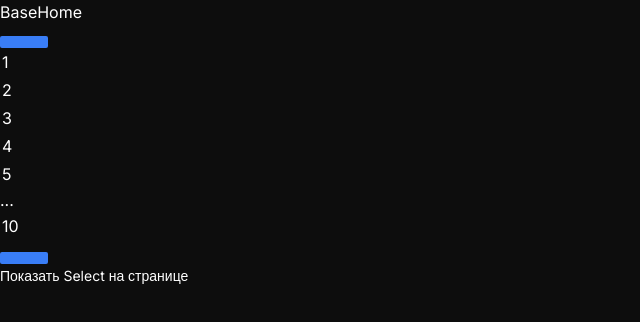
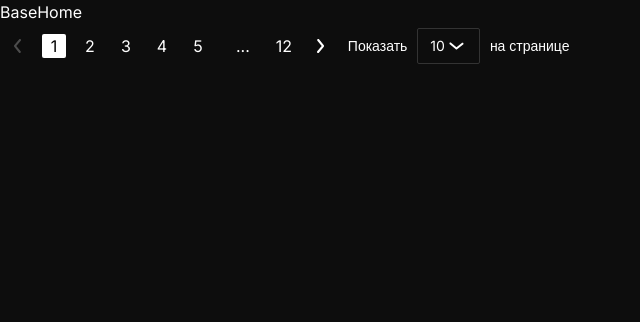
Before and after one commit to IncubatorSamurai/Inctagram, a Next.js app: page / in a window 1280 px wide. Shown: the top 322 px of the page, without its empty margins (0-640 px from the left). Built offline with nearby package versions, Linux system fonts and the light colour scheme; a web font is replaced by a local one.

Commit message:
IC-12: added pagination

```diff
--- a/src/app/page.tsx
+++ b/src/app/page.tsx
@@ -1,24 +1,37 @@
 'use client'
-import {Pagination} from '@/shared/ui/pagination/Pagination'
-import {useState} from "react";
+import { Pagination } from '@/shared/ui/pagination/Pagination'
+import { useState } from "react";
 
 
 export default function BaseHome() {
-    const [testV, setTestV] = useState(1)
-    const handlTest = (value: number) => {
-        console.log('valueTest: ', value)
-        setTestV(value)
+  const [currentPage, setCurrentPage] = useState(1)
+  const [itemPerPage, setItemPerPage] = useState(10)
+
+    const testHandlerChangeCurrentPage = (value: number) => {
+        setCurrentPage(value)
+        console.log(value);
+
     }
+
+    const testHandlerChangeItemsPerPage = (value: number) => {
+        console.log(value);
+        setItemPerPage(value)
+    }
+
+    const requestTotalPageCount = 120 //начиная с 8 страниц появляются точки
+
+
     return (
         <div>
             BaseHome
             <Pagination
-                totalItemsCount={10} // Общее количество элементов
-                pageItemsCount={1} // Количество элементов на странице
-                currentPage={testV} // Текущая страница
-                siblingCount={1} // Количество соседних страниц (по умолчанию 1)
-                changeCurrentPage={handlTest}
-            ></Pagination>
+                changeCurrentPage={testHandlerChangeCurrentPage}
+                changeItemsPerPage={testHandlerChangeItemsPerPage}
+                currentPage={currentPage}
+                totalCount={requestTotalPageCount}
+                neighbours={1}
+                pageSize={itemPerPage}>
+            </Pagination>
         </div>
     )
 }
--- a/src/shared/ui/pagination/Pagination.module.scss
+++ b/src/shared/ui/pagination/Pagination.module.scss
@@ -1,8 +1,90 @@
-.test {
-  list-style: none;
-  padding: 2px;
 
-  &:hover {
-    background-color: black;
+.arrow {
+  cursor: pointer;
+  display: flex;
+  background-color: var(--color-dark-700);
+  border: none;
+  color: var(--color-light-100);
+  &:disabled {
+    pointer-events: none;
+    background-color: var(--color-dark-700);
+    color: var(--color-dark-100);
   }
 }
+
+
+.pagination_container {
+  display: flex;
+  justify-content: flex-start;
+  align-items: center;
+  width: 100%;
+  color: var(--color-light-100);
+
+  .pagination_item {
+    user-select: none;
+
+    display: flex;
+    place-content: center;
+    place-items: center;
+
+    min-width: 1.5rem;
+    height: 1.5rem;
+    margin: 0 0.375rem;
+
+    font-size: 0.875 rem;
+    text-align: center;
+
+    border-radius: 0.125rem;
+
+    &:hover {
+      cursor: pointer;
+      color: var(--color-light-100);
+      background-color: var(--color-dark-500);
+    }
+  }
+}
+
+.pagination_container li:focus-visible {
+  outline: none;
+  border-radius: 0.25rem;
+  border: 1px solid var(--color-accent-500);
+}
+
+.dots {
+  pointer-events: none;
+  padding: 0 1rem 0 1.25rem;
+}
+
+// .arrow {
+//   transform-origin: center;
+//   fill: var(--color-light-100);
+
+//   &:hover {
+//     cursor: pointer;
+//   }
+// }
+
+.selected {
+  color: var(--color-dark-900);
+  background-color: var(--color-light-100);
+}
+
+.disabled {
+  pointer-events: none;
+  color: var(--color-dark-100);
+}
+
+.selectWrapper {
+  display: flex;
+  align-items: center;
+  padding: 0.625rem;
+  width: auto;
+  margin-left: 1.5rem;
+
+  font-size: 0.875rem;
+  white-space: nowrap;
+
+  & button {
+    margin: 0 0.625rem;
+  }
+}
--- a/src/shared/ui/pagination/Pagination.tsx
+++ b/src/shared/ui/pagination/Pagination.tsx
@@ -1,39 +1,40 @@
 'use client'
-import {Typography} from '@/shared/ui/typography'
-import {Button} from '@/shared/ui/button'
-import {usePagination, DOTS} from '@/shared/ui/pagination/hooks/usePagination'
-import {useEffect} from 'react'
+import { ArrowIosBackIcon } from '@/shared/assets/icons/ArrowIosBackIcon'
 import s from './Pagination.module.scss'
+import { ArrowIosForwardIcon } from '@/shared/assets/icons/ArrowIosForwardIcon'
+import { Typography } from './../typography/Typography';
+import { SelectBox } from '../select';
+import { useEffect } from 'react';
+import { clsx } from 'clsx'
+import { DOTS, usePagination } from './hook/usePagination';
+
 
 type Props = {
     changeCurrentPage: (value: number) => void
-    // changeItemsPerPage: (value: number) => void
-    className?: string
+    changeItemsPerPage: (value: number) => void
     currentPage: number
-    pageItemsCount: number
-    siblingCount?: number
-    totalItemsCount: number
+    pageSize: number
+    neighbours?: number
+    totalCount: number
+
 }
 
-export const Pagination = (props: Props) => {
+export const Pagination = ({ changeCurrentPage,
+    changeItemsPerPage,
+    currentPage,
+    pageSize,
+    neighbours,
+    totalCount,
+}: Props) => {
 
-    const {
-        changeCurrentPage,
-        // changeItemsPerPage,
-        currentPage,
-        pageItemsCount,
-        siblingCount,
-        totalItemsCount,
-    } = props
-    // const onChangeValue = (value: string) => {
-    //   changeItemsPerPage(Number(value))
-    // }
-    const paginationRange = usePagination({
-        currentPage,
-        pageItemsCount,
-        siblingCount,
-        totalItemsCount,
-    })
+    const options = [{ id: '1', label: '10' }, { id: '2', label: '20' }, { id: '3', label: '30' }, { id: '4', label: '50' }, { id: '5', label: '100' },]
+
+    const onChangeValue = (selectedId: string) => {
+        const selectedOption = options.find(option => option.id === selectedId)
+        changeItemsPerPage(Number(selectedOption?.label))
+    }
+
+    const paginationRange = usePagination({ currentPage, pageSize, neighbours, totalCount })
     const lastPage = paginationRange?.[paginationRange.length - 1]
     const firstPage = 1
 
@@ -47,34 +48,55 @@ export const Pagination = (props: Props) => {
     }
     const onNext = () => {
         changeCurrentPage(currentPage + 1)
-        console.log(currentPage + 1)
     }
 
     const onPrevious = () => {
-        console.log(currentPage)
         changeCurrentPage(currentPage - 1)
-        console.log(currentPage - 1)
+    }
+
+    const classNames = {
+        arrowBackward: clsx(s.arrow, currentPage === firstPage && s.disabled),
+        arrowForward: clsx(s.arrow, s.rotateArrow, currentPage === lastPage && s.disabled),
+        paginationContainer: clsx(s.pagination_container),
     }
 
     return (
-        <div>
-            {/*//TODO change button on arrow and add className prev*/}
-            <Button onClick={onPrevious}/>
+        <div className={classNames.paginationContainer}>
+            <button onClick={onPrevious} disabled={currentPage === firstPage} className={s.arrow}>
+                <ArrowIosBackIcon />
+            </button>
 
             {paginationRange?.map((pageNumber, index) => {
                 if (pageNumber === DOTS) {
-                    return DOTS
+                    return <div key={index} className={s.dots}>...</div>
                 }
 
                 return (
-                    <li className={s.test} key={index} onClick={() => changeCurrentPage(Number(pageNumber))}>
+                    <li
+                        tabIndex={0}
+                        className={clsx(s.pagination_item, pageNumber === currentPage && s.selected)}
+                        key={index}
+                        onClick={() => changeCurrentPage(Number(pageNumber))}
+                    >
                         {pageNumber}
                     </li>
                 )
             })}
-            {/*//TODO change button on arrow and add className next*/}
-            <Button onClick={onNext}/>
-            <Typography>Показать Select на странице</Typography>
+            <button onClick={onNext} disabled={currentPage === lastPage} className={s.arrow}>
+                <ArrowIosForwardIcon />
+            </button>
+            <Typography className={s.selectWrapper}>
+                Показать
+            </Typography>
+            <SelectBox
+                defaultValue={options[0].id}
+                onValueChange={onChangeValue}
+                options={options}
+            >
+            </SelectBox>
+            <Typography className={s.selectWrapper}>
+                на странице
+            </Typography>
         </div>
     )
 }
--- /dev/null
+++ b/src/shared/ui/pagination/hook/usePagination.ts
@@ -0,0 +1,57 @@
+import { useMemo } from "react"
+
+type Props = {
+    currentPage: number //текущая страница
+    pageSize: number // количество элементов на странице
+    neighbours?: number // количество соседей справа и слева от активной страницы
+    totalCount: number //общее количество элементов в БД
+}
+export const DOTS = '...'
+export const usePagination = ({ currentPage, pageSize, totalCount, neighbours = 1 }: Props) => {
+    return useMemo(() => {
+        const range = (start: number, end: number) => {
+            const length = end - start + 1
+            return Array.from({ length }, (_, idx) => idx + start)
+        }
+        const totalPageCount = Math.ceil(totalCount / pageSize)
+
+        const firstPageIndex = 1
+        const lastPageIndex = totalPageCount
+
+        const totalPageNumbers = neighbours + 5
+
+        const leftNeighboursIndex = Math.max(currentPage - neighbours, 1)
+        const rightNeighboursIndex = Math.min(currentPage + neighbours, totalPageCount)
+
+        const shouldShowLeftDots = leftNeighboursIndex > 2
+        const shouldShowRightDots = rightNeighboursIndex < totalPageCount - 2
+
+
+        if (totalPageNumbers >= totalPageCount) {
+            return range(1, totalPageCount)
+        }
+
+        if (!shouldShowLeftDots && shouldShowRightDots) {
+            const leftItemCount = 2 + 3 * neighbours
+            const leftRange = range(1, leftItemCount)
+            return [...leftRange, DOTS, totalPageCount]
+        }
+
+        if (shouldShowLeftDots && !shouldShowRightDots) {
+            const rightItemCount = 2 + 3 * neighbours
+            const rightRange = range(totalPageCount - rightItemCount + 1, totalPageCount)
+            return [1, DOTS, ...rightRange]
+        }
+
+        if (shouldShowLeftDots && shouldShowRightDots) {
+            const middleRange = range(leftNeighboursIndex, rightNeighboursIndex)
+            return [1, DOTS, ...middleRange, DOTS, totalPageCount]
+        }
+        if (shouldShowLeftDots && shouldShowRightDots) {
+            const middleRange = range(leftNeighboursIndex, rightNeighboursIndex)
+
+            return [firstPageIndex, DOTS, ...middleRange, DOTS, lastPageIndex]
+        }
+
+    }, [totalCount, pageSize, neighbours, currentPage])
+}
--- a/src/shared/ui/pagination/hooks/usePagination.ts
+++ /dev/null
@@ -1,60 +0,0 @@
-import {useMemo} from 'react'
-
-type Props = {
-    currentPage: number // Текущая страница
-    pageItemsCount: number // Количество элементов на странице
-    siblingCount?: number // Количество соседних страниц (по умолчанию 1)
-    totalItemsCount: number // Общее количество элементов
-}
-
-export const DOTS = '...'
-
-export const usePagination = ({
-                                  currentPage,
-                                  pageItemsCount,
-                                  siblingCount = 1,
-                                  totalItemsCount,
-                              }: Props) => {
-    return useMemo(() => {
-        const range = (start: number, end: number) => {
-            const length = end - start + 1
-            return Array.from({length}, (_, idx) => idx + start)
-        }
-        const totalPageCount = Math.ceil(totalItemsCount / pageItemsCount)
-
-        const totalPageNumbers = siblingCount + 5
-
-        if (totalPageNumbers >= totalPageCount) {
-            return range(1, totalPageCount)
-        }
-
-        const firstPageIndex = 1
-        const lastPageIndex = totalPageCount
-
-        const leftSiblingIndex = Math.max(currentPage - siblingCount, 1)
-        const rightSiblingIndex = Math.min(currentPage + siblingCount, totalPageCount)
-
-        const shouldShowLeftDots = leftSiblingIndex > 2
-        const shouldShowRightDots = rightSiblingIndex < totalPageCount - 2
-
-        if (!shouldShowLeftDots && shouldShowRightDots) {
-            const leftItemCount = 3 + 2 * siblingCount
-            const leftRange = range(1, leftItemCount)
-
-            return [...leftRange, DOTS, totalPageCount]
-        }
-
-        if (shouldShowLeftDots && !shouldShowRightDots) {
-            const rightItemCount = 3 + 2 * siblingCount
-            const rightRange = range(totalPageCount - rightItemCount + 1, totalPageCount)
-
-            return [firstPageIndex, DOTS, ...rightRange]
-        }
-
-        if (shouldShowLeftDots && shouldShowRightDots) {
-            const middleRange = range(leftSiblingIndex, rightSiblingIndex)
-
-            return [firstPageIndex, DOTS, ...middleRange, DOTS, lastPageIndex]
-        }
-    }, [totalItemsCount, pageItemsCount, siblingCount, currentPage])
-}
--- a/src/shared/ui/pagination/index.ts
+++ b/src/shared/ui/pagination/index.ts
@@ -0,0 +1 @@
+export * from './Pagination'
```
Also changed, not shown: 1 other file (tests, documents, lock files or other folders).
